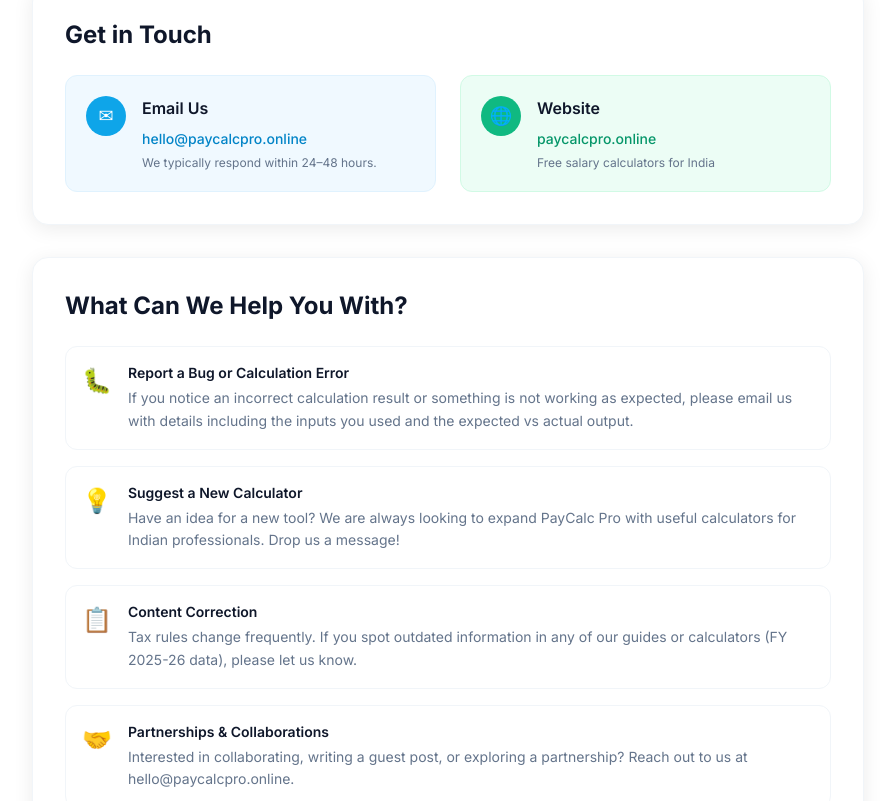
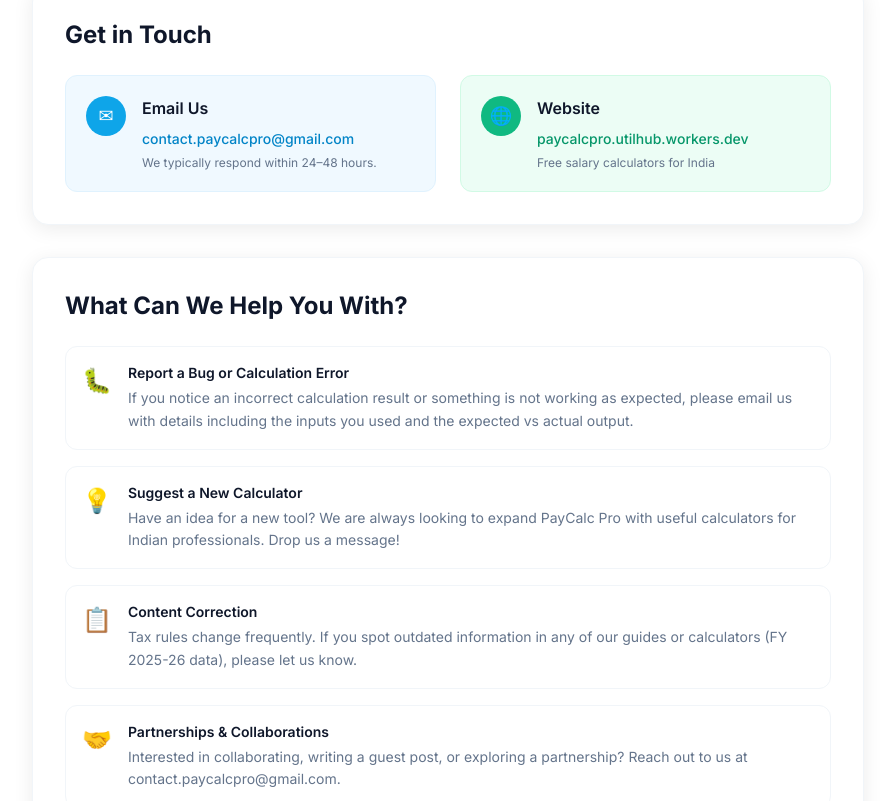
Before and after one commit to Varshith-Kali/PayCalcPro, a Next.js app: page /contact in a window 1280 px wide. Shown: the part 379-1180 px from the top of the page, without its empty margins (192-1087 px from the left). Built offline with nearby package versions, Linux system fonts and the light colour scheme.

Commit message:
Update email to contact.paycalcpro@gmail.com across contact and privacy pages

```diff
--- a/app/contact/page.tsx
+++ b/app/contact/page.tsx
@@ -31,10 +31,10 @@
               <div>
                 <p className="font-semibold text-slate-900 mb-1">Email Us</p>
                 <a
-                  href="mailto:hello@paycalcpro.online"
+                  href="mailto:contact.paycalcpro@gmail.com"
                   className="text-sky-600 hover:text-sky-700 text-sm font-medium transition-colors"
                 >
-                  hello@paycalcpro.online
+                  contact.paycalcpro@gmail.com
                 </a>
                 <p className="text-slate-500 text-xs mt-1">We typically respond within 24–48 hours.</p>
               </div>
@@ -47,10 +47,10 @@
               <div>
                 <p className="font-semibold text-slate-900 mb-1">Website</p>
                 <a
-                  href="https://paycalcpro.online"
+                  href="https://paycalcpro.utilhub.workers.dev"
                   className="text-emerald-600 hover:text-emerald-700 text-sm font-medium transition-colors"
                 >
-                  paycalcpro.online
+                  paycalcpro.utilhub.workers.dev
                 </a>
                 <p className="text-slate-500 text-xs mt-1">Free salary calculators for India</p>
               </div>
@@ -81,7 +81,7 @@
               {
                 icon: '🤝',
                 title: 'Partnerships & Collaborations',
-                desc: 'Interested in collaborating, writing a guest post, or exploring a partnership? Reach out to us at hello@paycalcpro.online.',
+                desc: 'Interested in collaborating, writing a guest post, or exploring a partnership? Reach out to us at contact.paycalcpro@gmail.com.',
               },
               {
                 icon: '🔒',
--- a/app/privacy-policy/page.tsx
+++ b/app/privacy-policy/page.tsx
@@ -23,7 +23,7 @@
           { title: '5. Children\'s Privacy', body: 'PayCalc Pro is not intended for children under 13. We do not knowingly collect information from children. If you believe a child has provided us information, please contact us.' },
           { title: '6. Third-Party Links', body: 'Our website may contain links to third-party websites. We are not responsible for the privacy practices of those sites and encourage you to review their privacy policies.' },
           { title: '7. Changes to This Policy', body: 'We may update this Privacy Policy from time to time. Changes will be posted on this page with an updated revision date. Continued use of the site after changes constitutes acceptance.' },
-          { title: '8. Contact', body: 'For any questions about this Privacy Policy, contact us at hello@paycalcpro.online.' },
+          { title: '8. Contact', body: 'For any questions about this Privacy Policy, contact us at contact.paycalcpro@gmail.com.' },
         ].map((s, i) => (
           <div key={i}>
             <h2 className="text-xl font-bold text-slate-900 mb-3">{s.title}</h2>
```
